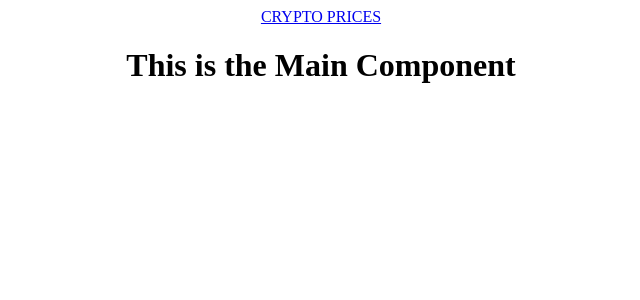
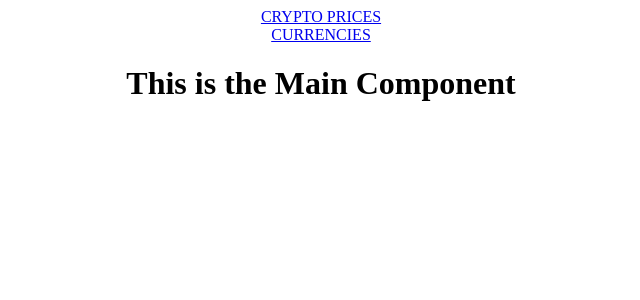
Before and after one commit to han18/React-Cryptoprices, a React (Create React App) app: page / in a window 1280 px wide. Shown: the top 300 px of the page, without its empty margins (319-959 px from the left). Built offline with nearby package versions, Linux system fonts and the light colour scheme.

Commit message:
adding the api key

```diff
--- a/src/components/Nav.js
+++ b/src/components/Nav.js
@@ -6,7 +6,9 @@ export default function Nav(props) {
       <Link to="/">
         <div>CRYPTO PRICES</div>
       </Link>
-      <Link to="/currencies"></Link>
+      <Link to="/currencies">
+        <div>CURRENCIES</div>
+      </Link>
     </div>
   );
 }
```
